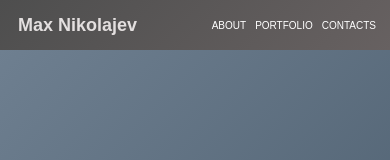
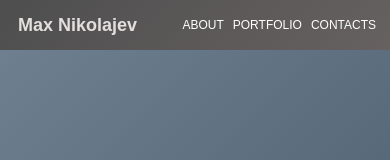
Before and after one commit to madmaxlt97/mnportfoliowebsite, a React (Vite) app in the folder Frontend/: page / in a window 390 px wide. Shown: the top 160 px of the page. Built offline with nearby package versions, Linux system fonts and the light colour scheme.

Commit message:
problem with header fixed

```diff
--- a/Frontend/src/styles/Header.css
+++ b/Frontend/src/styles/Header.css
@@ -73,7 +73,7 @@
   .rightside button {
     margin-right: 0px;
     padding: 2px 2px;
-    font-size: 10px;
+    font-size: 12px;
   }
   /*.rightside .navbar {
     flex-direction: column;
```
